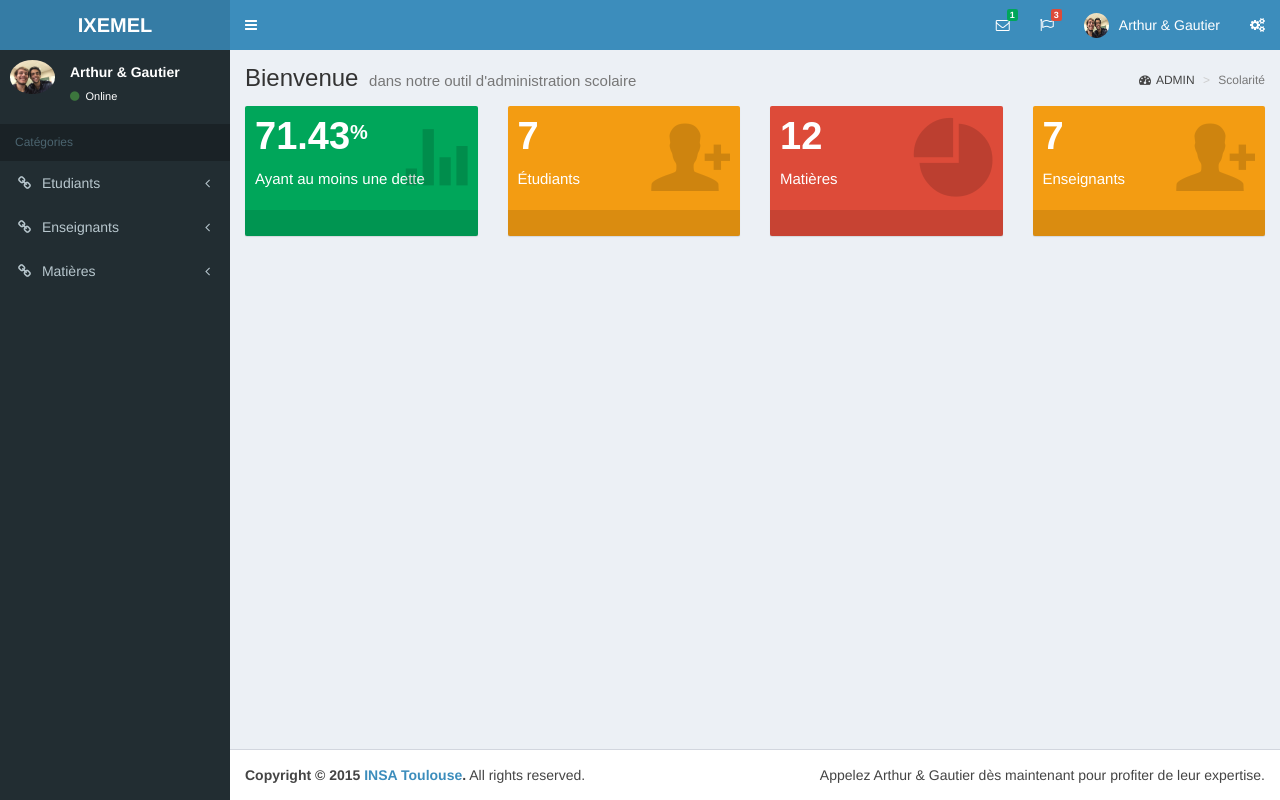
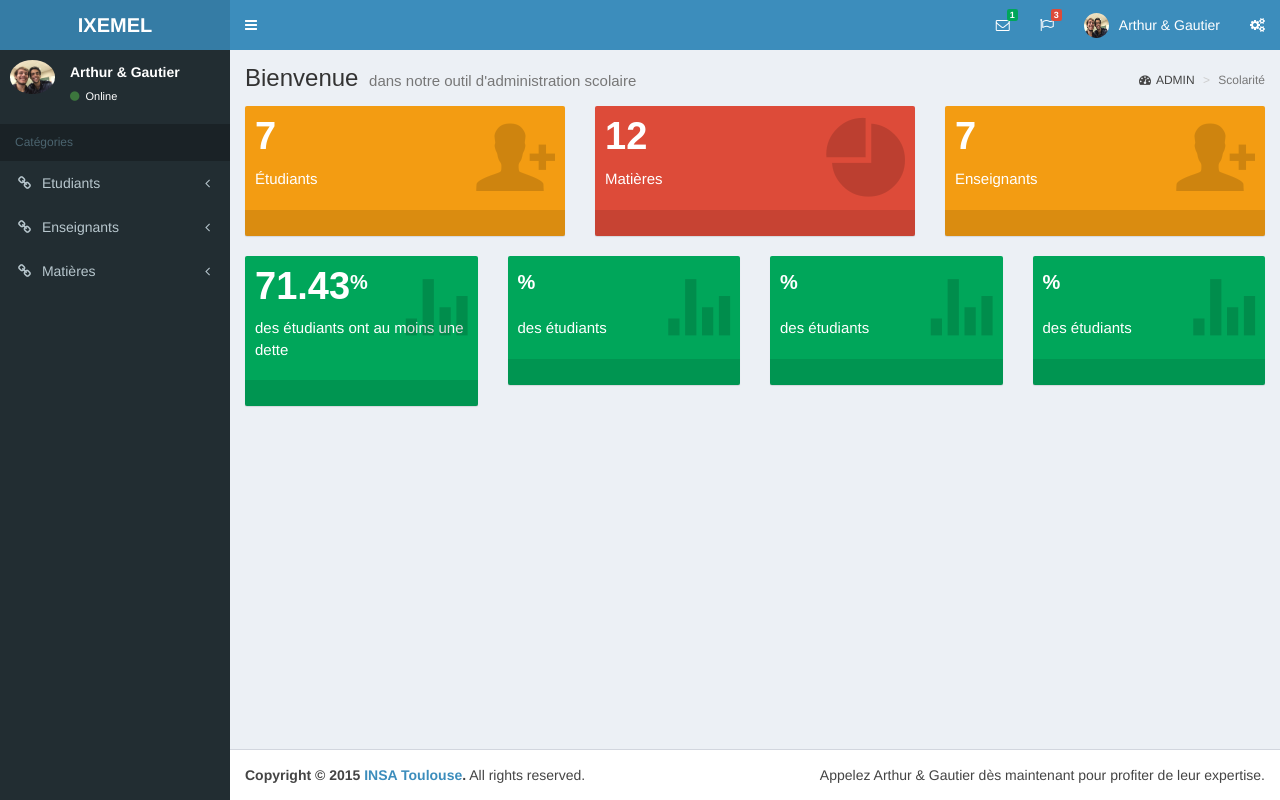
Before and after one commit to papay0/ixemel, a PHP site: page / in a window 1280 px wide; the page is wider, and only the part inside the window is pictured. Run offline with PHP 8.4, Linux system fonts and the light colour scheme.

Commit message:
design improvements

```diff
--- a/index.php
+++ b/index.php
@@ -314,20 +314,7 @@
 					Main ici
 				</div>  -->
 				<div class="row">
-					<div class="col-lg-3 col-xs-6">
-						<!-- small box -->
-						<div class="small-box bg-green">
-							<div class="inner">
-								<h3 id="pourcentageOfStudentsAtLeastOneDebt"><sup style="font-size: 20px">%</sup></h3>
-								<p>Ayant au moins une dette</p>
-							</div>
-							<div class="icon">
-								<i class="ion ion-stats-bars"></i>
-							</div>
-							<a href="#" class="small-box-footer"><i class="fa"></i></a>
-						</div>
-					</div><!-- ./col -->
-					<div class="col-lg-3 col-xs-6">
+					<div class="col-lg-4 col-xs-4">
 						<!-- small box -->
 						<div class="small-box bg-yellow">
 							<div class="inner">
@@ -340,7 +327,7 @@
 							<a href="#" class="small-box-footer"><i class="fa "></i></a>
 						</div>
 					</div><!-- ./col -->
-					<div class="col-lg-3 col-xs-6">
+					<div class="col-lg-4 col-xs-4">
 						<!-- small box -->
 						<div class="small-box bg-red">
 							<div class="inner">
@@ -353,7 +340,7 @@
 							<a href="#" class="small-box-footer"><i class="fa"></i></a>
 						</div>
 					</div><!-- ./col -->
-					<div class="col-lg-3 col-xs-6">
+					<div class="col-lg-4 col-xs-4">
 						<!-- small box -->
 						<div class="small-box bg-yellow">
 							<div class="inner">
@@ -362,6 +349,60 @@
 							</div>
 							<div class="icon">
 								<i class="ion ion-person-add"></i>
+							</div>
+							<a href="#" class="small-box-footer"><i class="fa"></i></a>
+						</div>
+					</div><!-- ./col -->
+				</div>
+				<div class="row">
+					<div class="col-lg-3 col-xs-6">
+						<!-- small box -->
+						<div class="small-box bg-green">
+							<div class="inner">
+								<h3><span id="pourcentageOfStudentsAtLeastOneDebt"></span><sup style="font-size: 20px">%</sup></h3>
+								<p>des étudiants ont au moins une dette</p>
+							</div>
+							<div class="icon">
+								<i class="ion ion-stats-bars"></i>
+							</div>
+							<a href="#" class="small-box-footer"><i class="fa"></i></a>
+						</div>
+					</div><!-- ./col -->
+					<div class="col-lg-3 col-xs-6">
+						<!-- small box -->
+						<div class="small-box bg-green">
+							<div class="inner">
+								<h3><span id=""></span><sup style="font-size: 20px">%</sup></h3>
+								<p>des étudiants</p>
+							</div>
+							<div class="icon">
+								<i class="ion ion-stats-bars"></i>
+							</div>
+							<a href="#" class="small-box-footer"><i class="fa"></i></a>
+						</div>
+					</div><!-- ./col -->
+					<div class="col-lg-3 col-xs-6">
+						<!-- small box -->
+						<div class="small-box bg-green">
+							<div class="inner">
+								<h3><span id=""></span><sup style="font-size: 20px">%</sup></h3>
+								<p>des étudiants</p>
+							</div>
+							<div class="icon">
+								<i class="ion ion-stats-bars"></i>
+							</div>
+							<a href="#" class="small-box-footer"><i class="fa"></i></a>
+						</div>
+					</div><!-- ./col -->
+					<div class="col-lg-3 col-xs-6">
+						<!-- small box -->
+						<div class="small-box bg-green">
+							<div class="inner">
+								<h3><span id=""></span><sup style="font-size: 20px">%</sup></h3>
+								<p>des étudiants</p>
+							</div>
+							<div class="icon">
+								<i class="ion ion-stats-bars"></i>
 							</div>
 							<a href="#" class="small-box-footer"><i class="fa"></i></a>
 						</div>
--- a/js/site.js
+++ b/js/site.js
@@ -144,7 +144,7 @@
  			} );
  			pourcentageOfStudentsAtLeastOneDebt = (numberOfStudentsAtLeastOneDebt / ($('#numberOfStudents').text())*100);
  			pourcentageOfStudentsAtLeastOneDebt = pourcentageOfStudentsAtLeastOneDebt.toFixed(2);
- 			$('#pourcentageOfStudentsAtLeastOneDebt').html(pourcentageOfStudentsAtLeastOneDebt+'<sup style="font-size: 20px">%</sup>');
+ 			$('#pourcentageOfStudentsAtLeastOneDebt').html(pourcentageOfStudentsAtLeastOneDebt);
  		}
  	});
 
```
